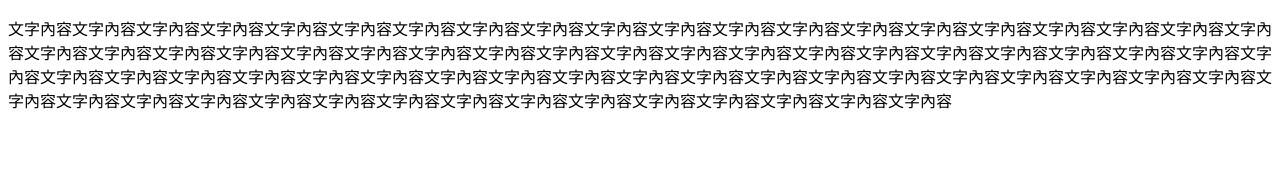
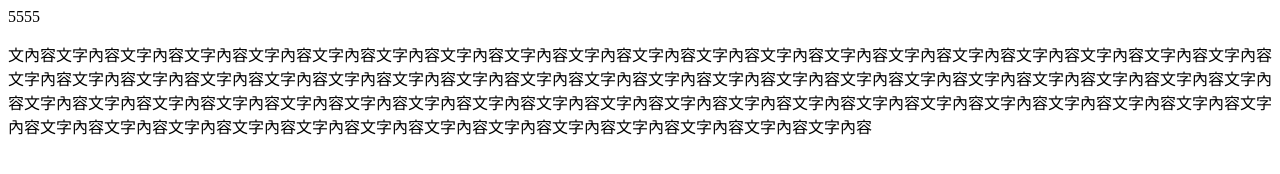
Before and after one commit to Estherxxnw/Esther, a plain HTML site: page index.html in a window 1280 px wide. Drawn offline with Linux system fonts and the light colour scheme.

Commit message:
這是我改的

```diff
--- a/index.html
+++ b/index.html
@@ -8,6 +8,7 @@
 	</head>
 
 	<body>
-      <p>文字內容文字內容文字內容文字內容文字內容文字內容文字內容文字內容文字內容文字內容文字內容文字內容文字內容文字內容文字內容文字內容文字內容文字內容文字內容文字內容文字內容文字內容文字內容文字內容文字內容文字內容文字內容文字內容文字內容文字內容文字內容文字內容文字內容文字內容文字內容文字內容文字內容文字內容文字內容文字內容文字內容文字內容文字內容文字內容文字內容文字內容文字內容文字內容文字內容文字內容文字內容文字內容文字內容文字內容文字內容文字內容文字內容文字內容文字內容文字內容文字內容文字內容文字內容文字內容文字內容文字內容文字內容文字內容文字內容文字內容文字內容文字內容文字內容文字內容 </p>
+		5555
+      <p>文內容文字內容文字內容文字內容文字內容文字內容文字內容文字內容文字內容文字內容文字內容文字內容文字內容文字內容文字內容文字內容文字內容文字內容文字內容文字內容文字內容文字內容文字內容文字內容文字內容文字內容文字內容文字內容文字內容文字內容文字內容文字內容文字內容文字內容文字內容文字內容文字內容文字內容文字內容文字內容文字內容文字內容文字內容文字內容文字內容文字內容文字內容文字內容文字內容文字內容文字內容文字內容文字內容文字內容文字內容文字內容文字內容文字內容文字內容文字內容文字內容文字內容文字內容文字內容文字內容文字內容文字內容文字內容文字內容文字內容文字內容文字內容文字內容 </p>
 	</body>
 </html>
```
